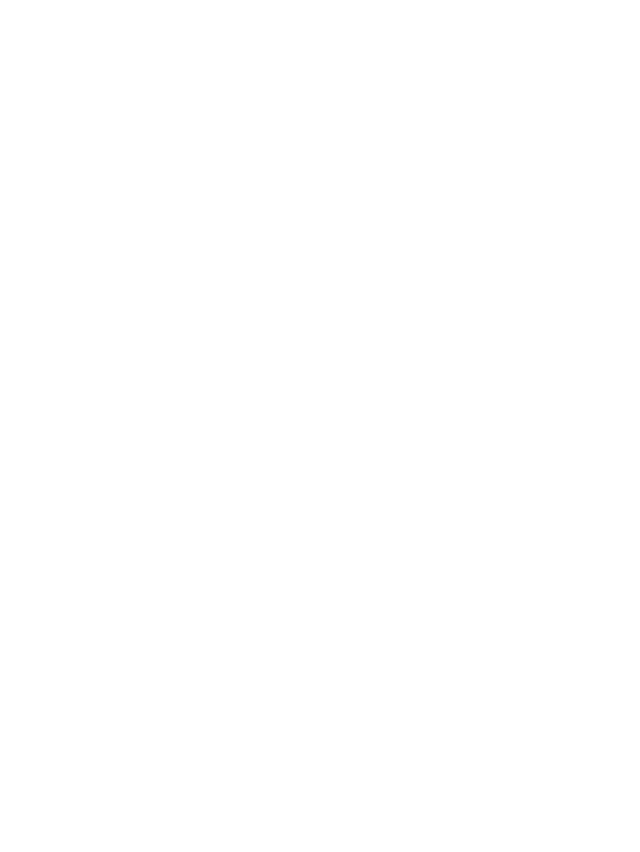
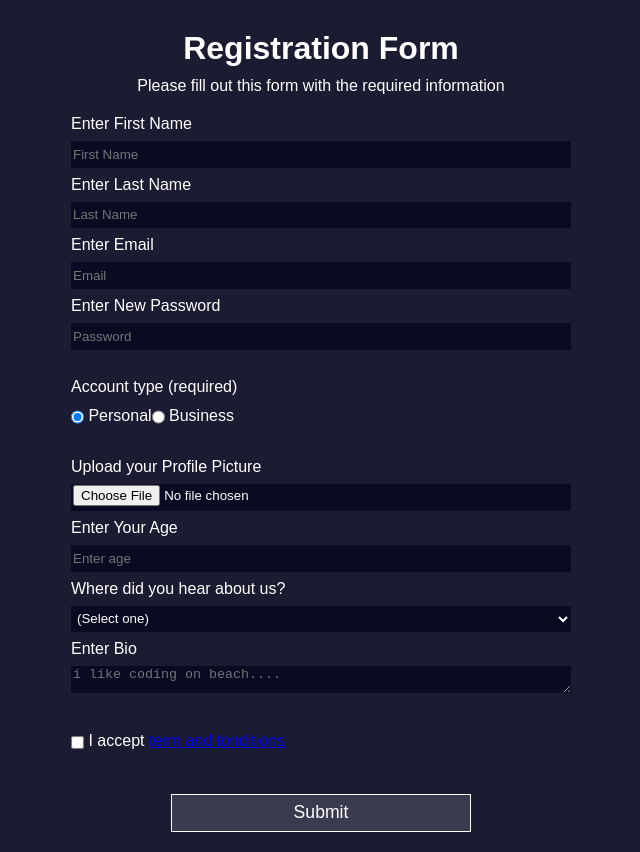
Before and after one commit to hassanjawedwani/Internee.pk-, a React (Create React App) app in the folder internee.pk/: page /registeration in a window 1280 px wide. Before the commit this address had no page. Shown: the whole page, without its empty margins (319-959 px from the left). Before the commit the page ends 800 px from the top, so only its background shows below. Built offline with nearby package versions, Linux system fonts and the light colour scheme.

Commit message:
checkpoint

```diff
--- a/internee.pk/src/App.js
+++ b/internee.pk/src/App.js
@@ -1,7 +1,9 @@
 import React from "react";
-import Home from "./components/Home";
 import { Route, Routes } from "react-router";
 import { BrowserRouter } from "react-router-dom";
+import Home from "./components/Home";
+import Registeration from "./components/Registeration";
+
 
 
 function App() {
@@ -9,7 +11,7 @@
     <BrowserRouter>
       <Routes>
         <Route path="/" element={<Home />} />
-        <Route path="/home" element={<Home />} />
+        <Route path="/registeration" element={<Registeration />} />
       </Routes>
     </BrowserRouter>
   );
--- a/internee.pk/src/components/Header.js
+++ b/internee.pk/src/components/Header.js
@@ -1,21 +1,22 @@
+import React from 'react';
+import { NavLink } from 'react-router-dom';
 import './Header.css'
 import logo from '../assets/logo.webp';
-import { NavLink } from 'react-router-dom';
 const Header = () => {
   return (
     <div id="header">
       <div>
         <img src={logo} alt="logo" id="logo"/>
       </div>
-      <div>
+      <nav>
         <ul id="navbar">
-          <li><NavLink to="#" className="navlink">Internship</NavLink></li>
-          <li><NavLink to="#" className="navlink">Company Collaborations</NavLink></li>
-          <li><NavLink to="#" className="navlink">Contact Us</NavLink></li>
-          <li><NavLink to="#" className="navlink button1">Job Portal</NavLink></li>
-          <li><NavLink to="#" className="navlink button2">Internee's Login</NavLink></li>
+          <li><NavLink to="#" className="navlink" activeClassName="active">Internship</NavLink></li>
+          <li><NavLink to="#" className="navlink" activeClassName="active">Company Collaborations</NavLink></li>
+          <li><NavLink to="#" className="navlink" activeClassName="active">Contact Us</NavLink></li>
+          <li><NavLink to="#" className="navlink button1" activeClassName="active">Job Portal</NavLink></li>
+          <li><NavLink to="#" className="navlink button2" activeClassName="active">Internee's Login</NavLink></li>
         </ul>
-      </div>
+      </nav>
     </div>
   );
 };
--- a/internee.pk/src/components/Hero.js
+++ b/internee.pk/src/components/Hero.js
@@ -8,7 +8,7 @@
 import { Link } from 'react-router-dom';
 const Hero = () => {
   return (
-    <div>
+    <section>
       <div id="heroContainer">
         <div>
           <h1 style={{fontSize: "3.3rem" }}>Looking for Dream <br />Internship?</h1>
@@ -47,7 +47,7 @@
         </div>
       </div>
 
-    </div>
+    </section>
   );
 }
 
--- /dev/null
+++ b/internee.pk/src/components/Registeration.css
@@ -0,0 +1,76 @@
+*,
+*::before,
+*::after {
+  margin: 0;
+  padding: 0;
+  box-sizing: border-box;
+}
+
+body {
+  background-color: #1B1B32;
+  color: #ffffff;
+  font-family: Verdana, sans-serif;
+  font-size: 16px;
+  padding: 20px 0;
+}
+
+h1,
+p {
+  text-align: center;
+  margin-top: 10px;
+}
+
+form {
+  width: 60vw;
+  min-width: 300px;
+  max-width: 500px;
+  margin: 0 auto;
+}
+
+fieldset {
+  border: none;
+  margin-top: 20px;
+}
+
+fieldset:last-of-type {
+  margin-bottom: 20px;
+}
+
+input,
+select,
+textarea {
+  width: 100%;
+  margin: 8px 0;
+  height: 2em;
+  padding: 1px 2px;
+}
+
+input,
+select,
+button,
+textarea {
+  display: block;
+  background-color: #0A0A23;
+  border: none;
+  color: #ffffff;
+}
+
+.inline {
+  width: unset;
+  display: inline;
+  vertical-align: middle;
+}
+
+button {
+  width: 60%;
+  margin: 30px auto 0;
+  background-color: #3B3B4F;
+  border: 1px solid #ffffff;
+  height: 2.2em;
+  font-size: 1.1em;
+}
+
+button:hover {
+  cursor: pointer;
+  background-color: #1B1B32;
+}/*# sourceMappingURL=styles.css.map */
--- /dev/null
+++ b/internee.pk/src/components/Registeration.js
@@ -0,0 +1,66 @@
+import React from 'react'
+import './Registeration.css';
+const Registeration = () => {
+  return (
+    <div>
+      <h1>Registration Form</h1>
+    <p>Please fill out this form with the required information</p>
+    <form action="#" method="post">
+
+        <fieldset>
+            <label for="first-name">Enter First Name
+                <input type="text" placeholder="First Name" id="first-name" name="first-name" onChange={(e)=>{console.log(e.target.value)}}required/>
+            </label>
+            <label for="last-name">Enter Last Name
+                <input type="text" placeholder="Last Name" id="last-name" name="last-name" required/>
+            </label>
+            <label for="email">Enter Email
+                <input type="email" placeholder="Email" id="email" name="email" required/>
+            </label>
+            <label for="new-password">Enter New Password
+                <input type="password" placeholder="Password" id="new-password" name="new-password" pattern="[0-5a-z]{8,}" required/>
+            </label>
+        </fieldset>
+
+        <fieldset>
+            <legend>Account type (required)</legend>
+            <label for="personal-account">
+                <input type="radio" id="personal-account" name="account-type" class="inline" checked/>  Personal
+            </label>
+            <label for="business account">
+                <input type="radio" id="business account" name="account-type" class="inline" /> Business
+            </label>
+        </fieldset>
+
+        <fieldset>
+            <label for="upload-profile"> Upload your Profile Picture
+                <input type="file" id="upload-profile" name="upload-profile"/>
+            </label>
+            <label for="age"> Enter Your Age
+                <input type="number" id="age" name="age" min="0" max="120" placeholder="Enter age"/>
+            </label>
+            <label for="referrer"> Where did you hear about us?
+                <select id="referrer" name="referrer">
+                    <option value="0">(Select one)</option>
+                    <option value="1">website</option>
+                    <option value="2">form</option>
+                    <option value="3">YT channal</option>
+                    <option value="4">other</option>
+                </select>
+            </label>
+            <label for="bio"> Enter Bio
+                <textarea id="bio" name="bio" cols="30" rows="3" placeholder="i like coding on beach...."></textarea>
+            </label>
+        </fieldset>
+
+        <label for="terms-and-conditions">
+            <input type="checkbox" id="terms-and-conditions" name="terms-and-conditions" class="inline" required/> I accept <a href="#">term and tonditions</a>
+        </label>
+
+        <button type="submit">Submit</button>
+    </form>
+    </div>
+  )
+}
+
+export default Registeration;
```
Also changed, not shown: internee.pk/src/components/Home.js (+5 -4 lines).
